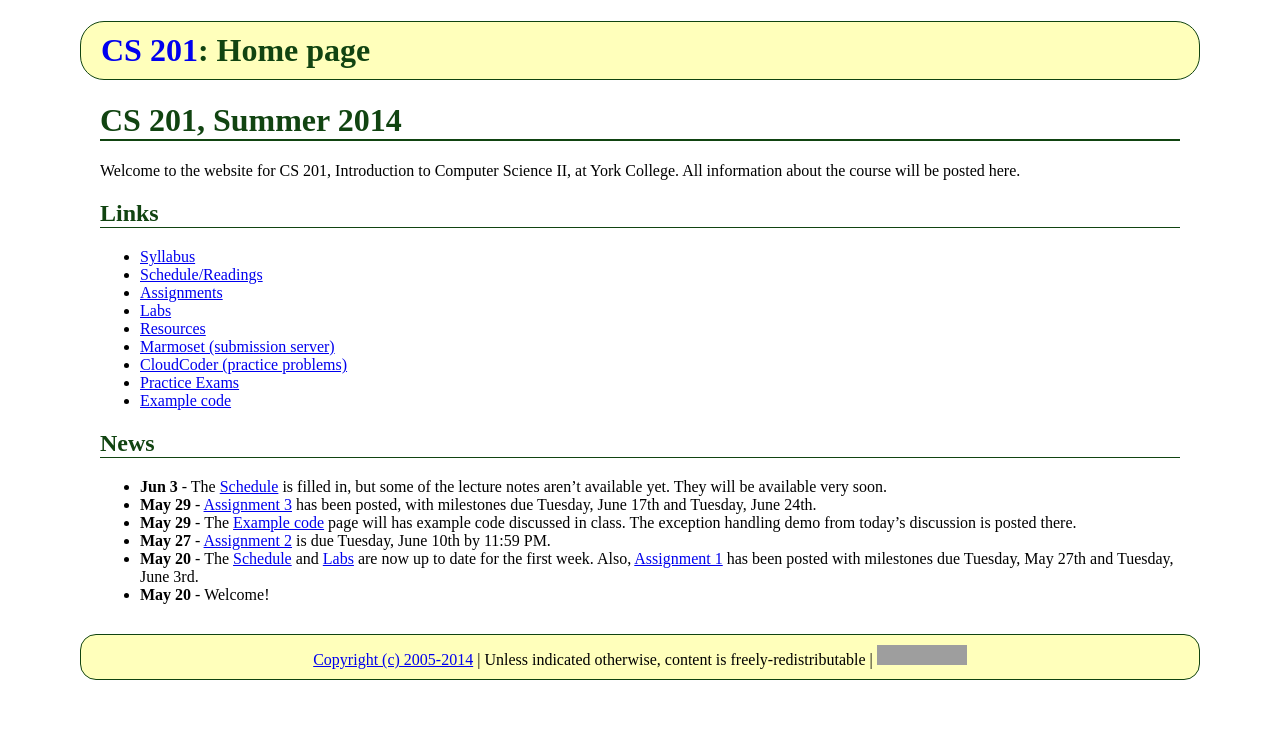
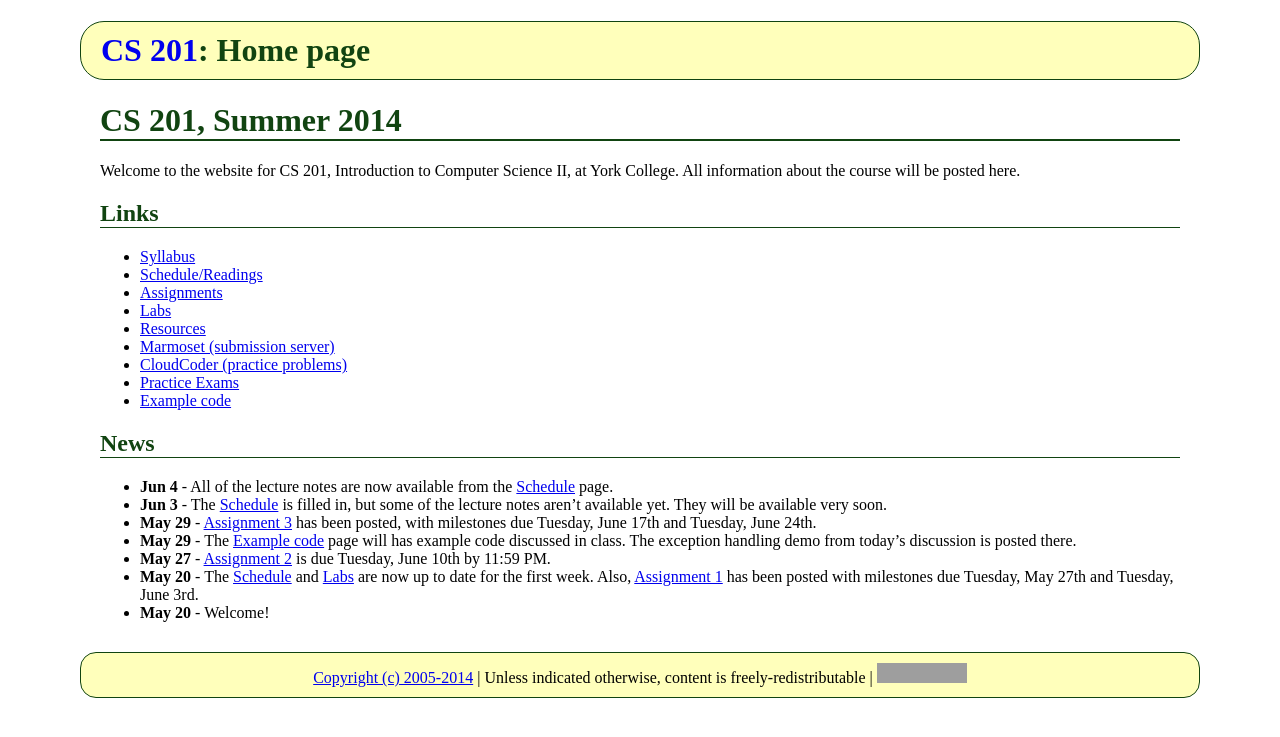
Before and after one commit to ycpcs/cs201-summer2014, a Jekyll site: the page built from index.md, in a window 1280 px wide. Shown: the top 737 px of the page. Built offline with Jekyll 4.4.1, drawn with Linux system fonts in a browser that asks for light colours; Markdown is read by kramdown in place of the engine named in the settings; grey boxes are pictures that could not be loaded.

Commit message:
all lecture notes now available

```diff
--- a/index.md
+++ b/index.md
@@ -23,6 +23,7 @@ Welcome to the website for CS 201, Introduction to Computer Science II, at York
 
 ## News
 
+* **Jun 4** - All of the lecture notes are now available from the [Schedule](schedule.html) page.
 * **Jun 3** - The [Schedule](schedule.html) is filled in, but some of the lecture notes aren't available yet.  They will be available very soon.
 * **May 29** - [Assignment 3](assign/assign03.html) has been posted, with milestones due Tuesday, June 17th and Tuesday, June 24th.
 * **May 29** - The [Example code](examples/index.html) page will has example code discussed in class.  The exception handling demo from today's discussion is posted there.
```
